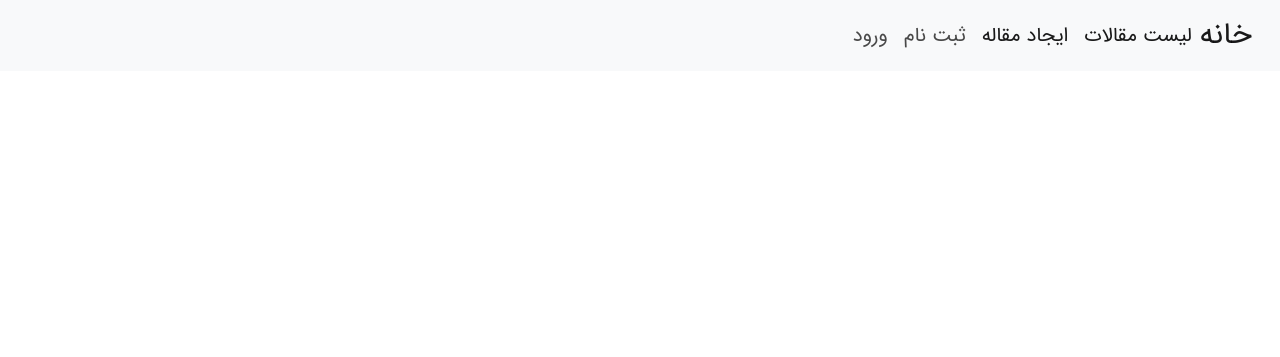
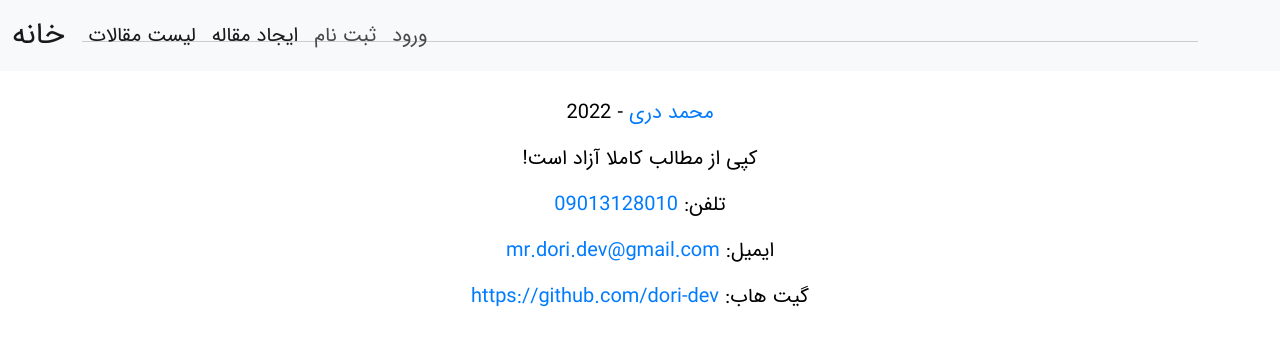
Before and after one commit to dori-dev/django-blog, a Django app: page /news/ in a window 1280 px wide. Shown: the top 357 px of the page. Run offline with Django 3.2, Linux system fonts and the light colour scheme; data that the repository does not hold is empty.

Commit message:
update footer

```diff
--- a/blog/assets/styles.css
+++ b/blog/assets/styles.css
@@ -42,7 +42,7 @@ a:visited {
 .footer-basic .copyright {
   text-align: center;
   margin-top: 10px;
-  font-size: 15px;
+  font-size: 20px;
 }
 
 /* Home Page */
--- a/blog/templates/news.html
+++ b/blog/templates/news.html
@@ -3,15 +3,7 @@
 {% block title %}آخرین اخبار{% endblock title %}
 
 {% block content %}
-
-<style>
-  body {
-    direction: rtl;
-  }
-</style>
-</head>
-<body>
-  <div class="news-content">
+<div class="news-content">
 {% for new in news %}
 <div class="news">
   <a class="link-title" target="_blank" href="{{ new.link }}">
@@ -26,4 +18,20 @@
 {% endfor %}
 </div>
 
+<hr style="color: #464646; margin-top: -150px;" />
+<div class="footer-basic">
+  <footer>
+    <p class="copyright">
+      <a href="https://github.com/dori-dev">محمد دری</a> - 2022
+    </p>
+    <p class="copyright">کپی از مطالب کاملا آزاد است!</p>
+    <p class="copyright">تلفن: <a href="tel:09013128010">09013128010</a></p>
+    <p class="copyright">ایمیل:
+      <a href="mailto:mr.dori.dev@gmail.com">mr.dori.dev@gmail.com</a>
+    </p>
+    <p class="copyright">گیت هاب:
+      <a href="https://github.com/dori-dev">https://github.com/dori-dev</a>
+    </p>
+  </footer>
+</div>
 {% endblock content %}
```
Also changed, not shown: blog/articles/templates/articles/article-detail.html (+3 -5 lines), blog/articles/templates/articles/articles.html (+3 -5 lines).
